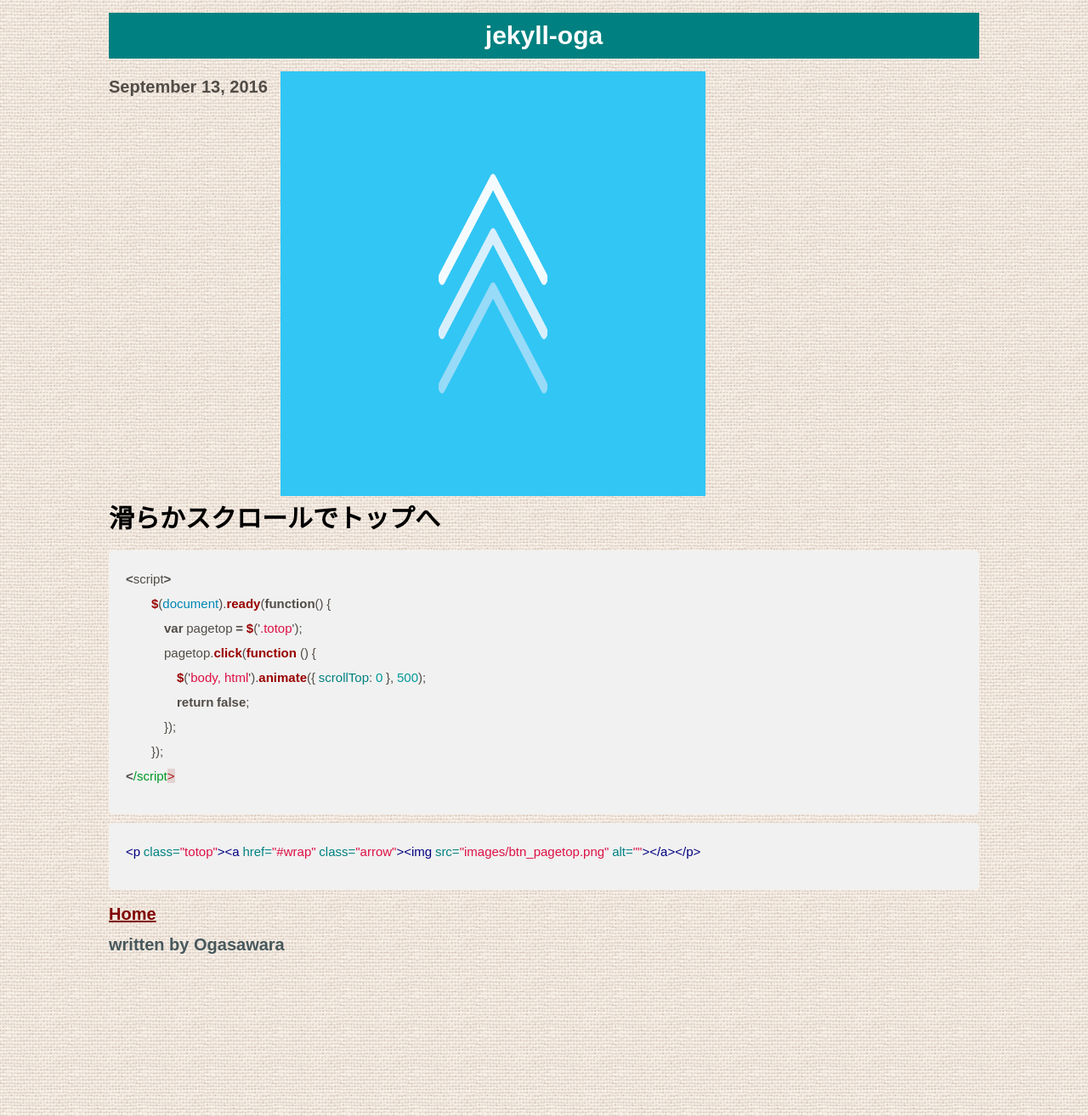
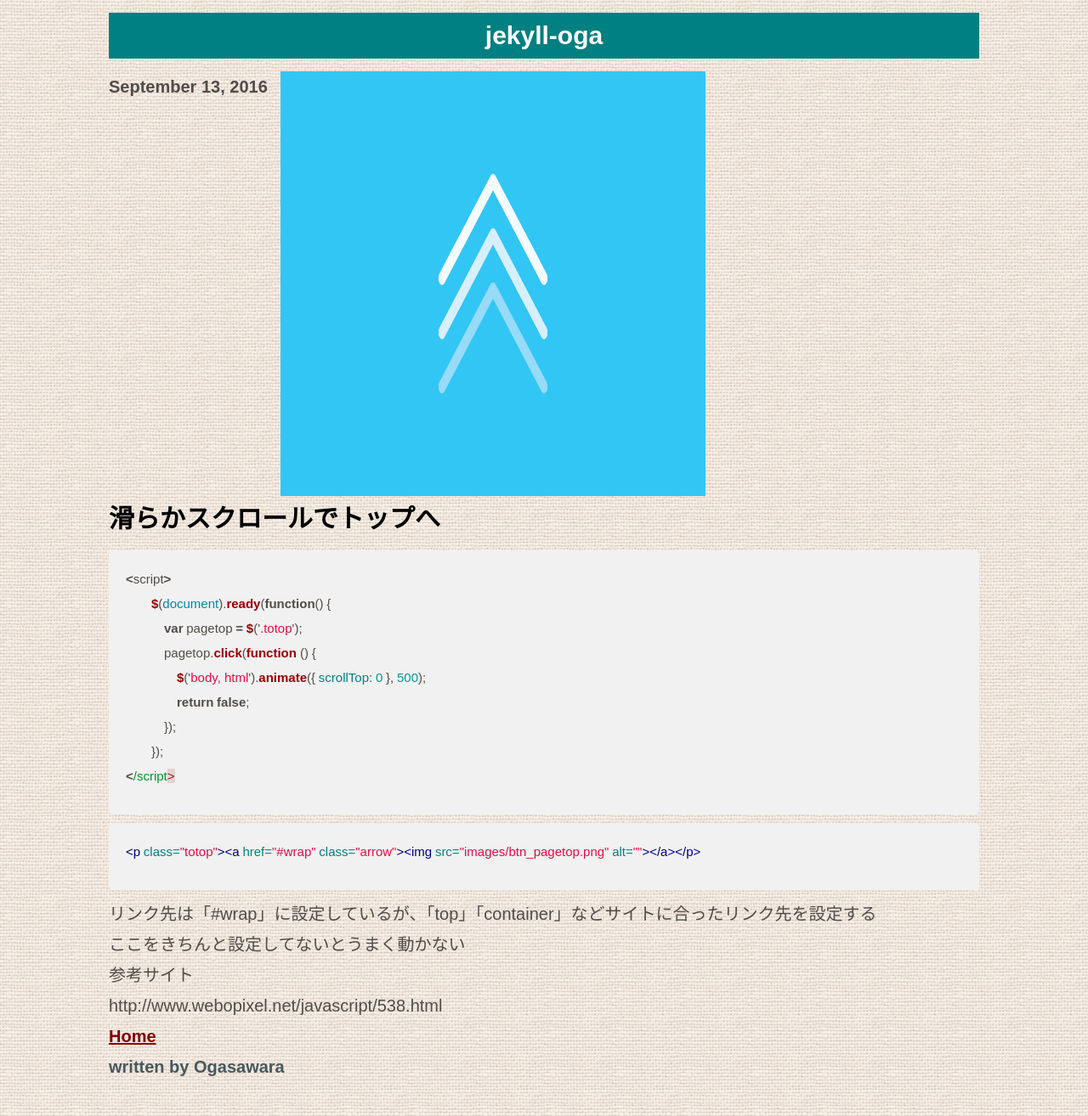
Before and after one commit to satoshiogasawara/satoshiogasawara.github.io, a Jekyll site: the page built from _posts/2016-09-13-title02.md, in a window 1280 px wide. Shown: the whole page at 85% size. Built offline with Jekyll 4.4.1, drawn with Linux system fonts in a browser that asks for light colours.

Commit message:
2017/05/17

````diff
--- a/_posts/2016-09-13-title02.md
+++ b/_posts/2016-09-13-title02.md
@@ -20,3 +20,9 @@ image: /img/scroll.png
 ```html
 <p class="totop"><a href="#wrap" class="arrow"><img src="images/btn_pagetop.png" alt=""></a></p>
 ```
+
+リンク先は「#wrap」に設定しているが、「top」「container」などサイトに合ったリンク先を設定する
+ここをきちんと設定してないとうまく動かない
+
+参考サイト
+http://www.webopixel.net/javascript/538.html
````
Also changed, not shown: _posts/2017-05-16-title04.md (+11 -0 lines).
